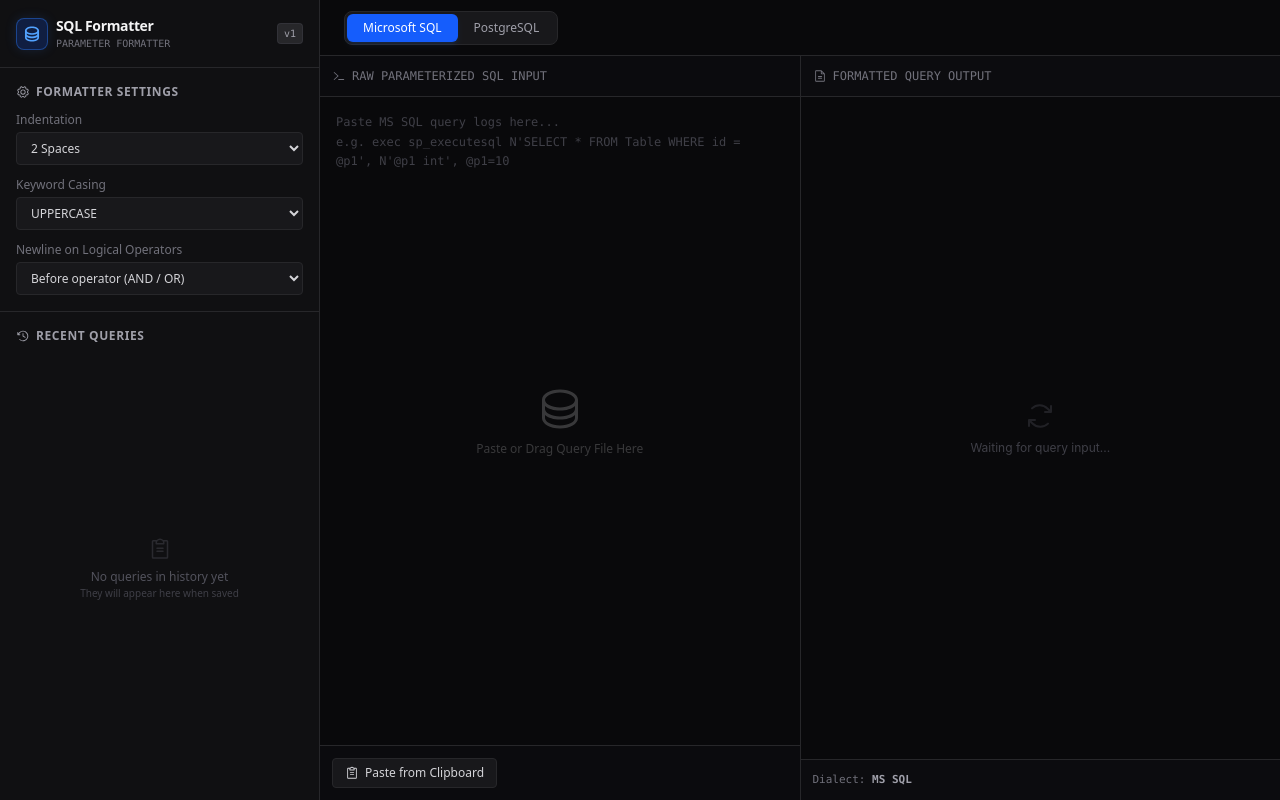
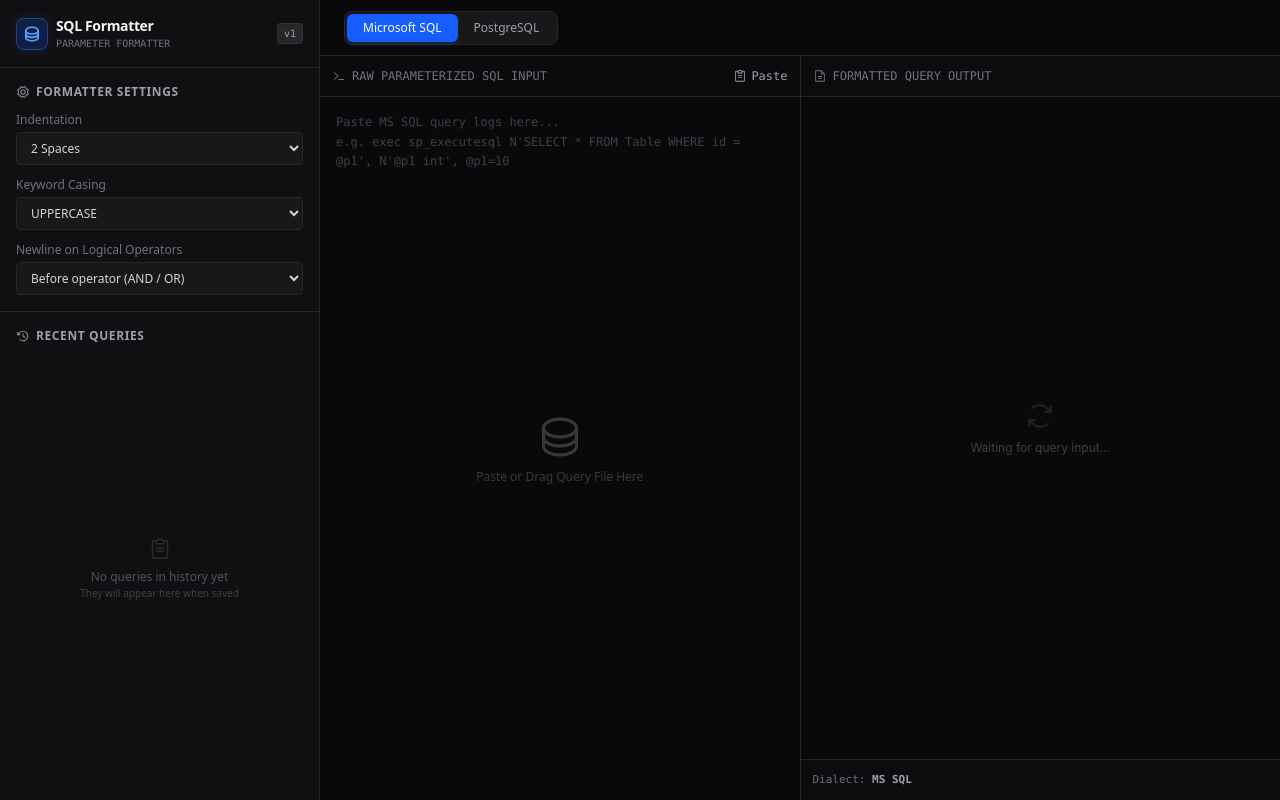
Before and after one commit to vlevshits/SqlFormatter, a React (Vite) app: page / in a window 1280 px wide. Built offline with nearby package versions, Linux system fonts and the light colour scheme; the HTML template or start-up script is replaced by a standard one.

Commit message:
UI refinement: move paste to header and remove diff stats

```diff
--- a/src/App.tsx
+++ b/src/App.tsx
@@ -436,18 +436,27 @@ function App() {
                 <Terminal size={14} />
                 <span>Raw Parameterized SQL Input</span>
               </div>
+              <div className="flex items-center gap-3 normal-case text-zinc-400">
+                <button
+                  onClick={handlePaste}
+                  className="hover:text-zinc-200 flex items-center gap-1 cursor-pointer"
+                >
+                  <ClipboardText size={14} />
+                  <span>Paste</span>
+                </button>
                 {inputSql && (
                   <button
                     onClick={() => {
                       setInputSql("");
                       triggerToast("Cleared input");
                     }}
-                  className="hover:text-zinc-300 flex items-center gap-0.5 cursor-pointer"
+                    className="hover:text-zinc-200 flex items-center gap-1 cursor-pointer border-l border-zinc-800 pl-3"
                   >
-                  <Eraser size={12} />
+                    <Eraser size={14} />
                     <span>Clear</span>
                   </button>
                 )}
+              </div>
             </div>
 
             <div className="flex-1 relative">
@@ -470,16 +479,7 @@ function App() {
               )}
             </div>
 
-            {/* Input Actions Footer */}
-            <div className="p-3 border-t border-zinc-800 bg-zinc-900/20 flex items-center gap-2">
-              <button
-                onClick={handlePaste}
-                className="flex items-center gap-1.5 text-xs text-zinc-300 hover:text-white bg-zinc-900 border border-zinc-800 hover:border-zinc-750 px-3 py-1.5 rounded transition-all active:scale-[0.98] cursor-pointer"
-              >
-                <ClipboardText size={14} />
-                <span>Paste from Clipboard</span>
-              </button>
-            </div>
+
           </div>
 
           {/* B. Right Editor: Formatted & Substituted Output */}
@@ -552,12 +552,7 @@ function App() {
               <div className="flex items-center gap-4">
                 <span>Dialect: <strong className="text-zinc-400">{dialect === "mssql" ? "MS SQL" : "Postgres"}</strong></span>
                 {parseResult?.success && (
-                  <>
                   <span>Substituted: <strong className="text-zinc-400">{stats.paramCount} params</strong></span>
-                    <span>Diff: <strong className={stats.charReduction >= 0 ? "text-emerald-500" : "text-amber-500"}>
-                      {stats.charReduction >= 0 ? `-${stats.charReduction}` : `+${Math.abs(stats.charReduction)}`} chars
-                    </strong></span>
-                  </>
                 )}
               </div>
               {parseResult?.success && (
```
Lines whose indentation alone changed are shown as unchanged.
